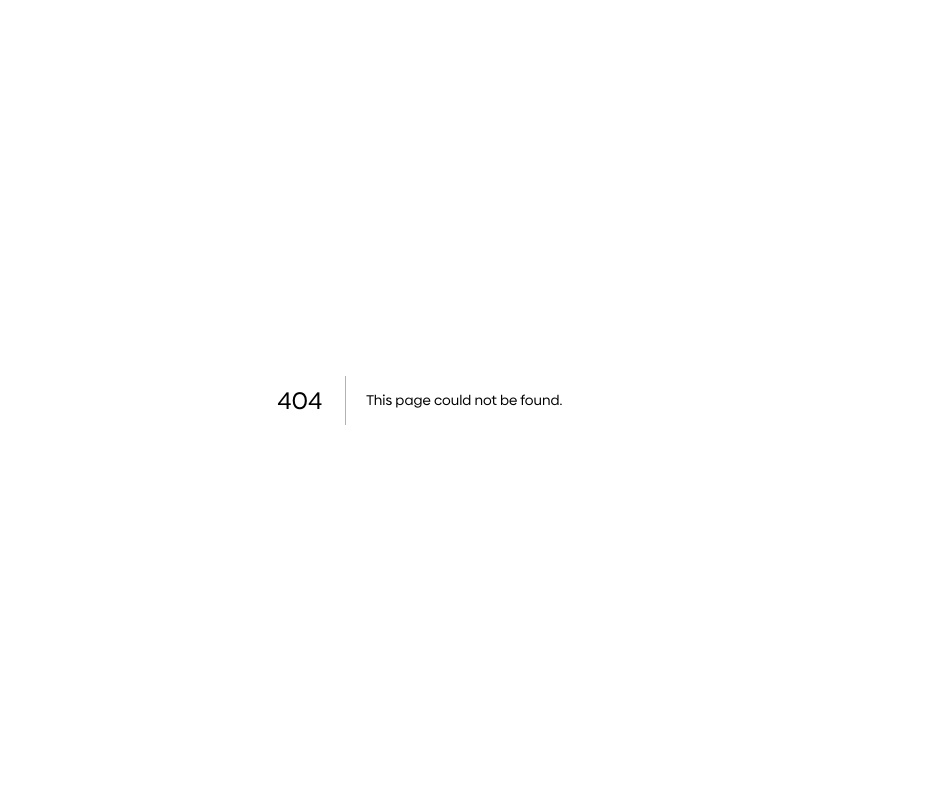
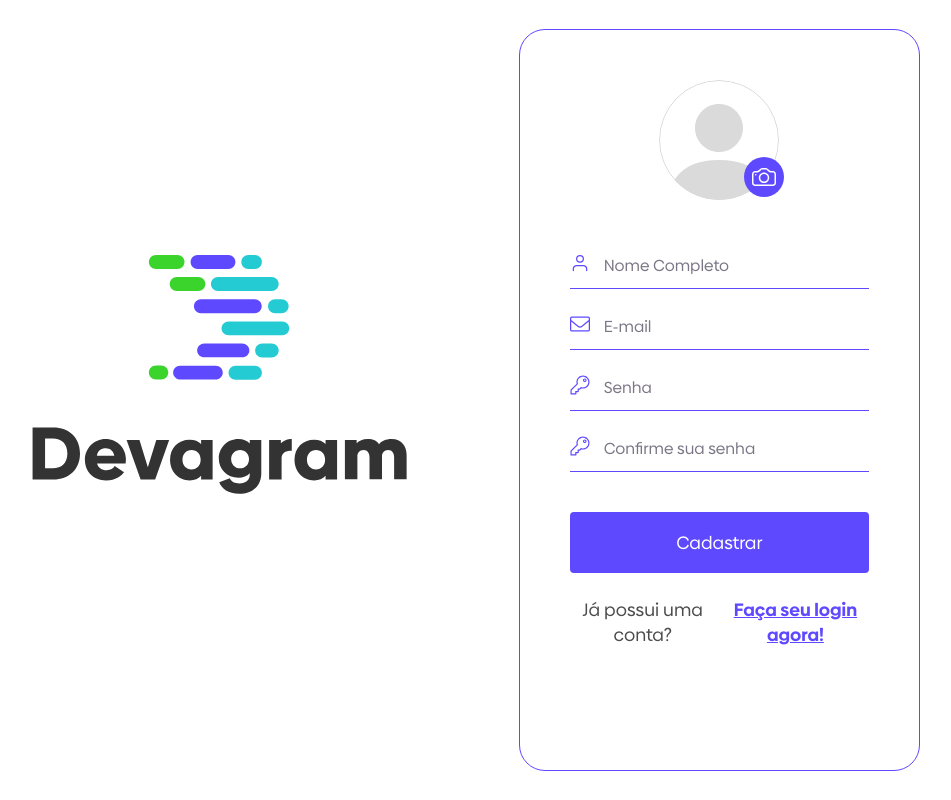
Before and after one commit to fvalgreen/devagram-react, a Next.js app: page /cadastro in a window 1280 px wide. Before the commit this address had no page. Shown: the whole page, without its empty margins (220-1171 px from the left). Built offline with nearby package versions, Linux system fonts and the light colour scheme.

Commit message:
Tela Cadastro

```diff
--- /dev/null
+++ b/pages/cadastro/cadastro.scss
@@ -0,0 +1,36 @@
+.paginaCadastro{
+  .uploadImagemContainer{
+    text-align: center;
+    position: relative;
+    margin-bottom: 48px;
+
+    .avatarPreview{
+      height: 120px;
+      width: 120px;
+    }
+
+    &::after{
+      content: url('/imagens/camera.svg');
+      width: 48px;
+      height: 48px;
+      position: absolute;
+      right: 0;
+      left: 90px;
+      bottom: 0;
+      margin: auto;
+
+    }
+  }
+  @media screen and (min-width: $desktopBreakPoint){
+    .rodapePaginaPublica{
+    display: flex;
+    justify-content: center;
+
+    p{
+      margin-right: 6px;
+    }
+
+  }
+  }
+
+}
--- /dev/null
+++ b/pages/cadastro/index.js
@@ -0,0 +1,77 @@
+import imagemLogo from "../../public/imagens/logo.svg";
+import InputPublico from "../../components/inputPublico";
+import imagemEnvelope from "../../public/imagens/envelope.svg";
+import imagemChave from "../../public/imagens/chave.svg";
+import imagemUsuarioAtivo from "../../public/imagens/usuarioAtivo.svg";
+import imagemAvatar from "../../public/imagens/avatar.svg"
+import Botao from "../../components/botao";
+import UploadImagem from "../../components/uploadImagem";
+import Image from "next/image";
+import Link from "next/link";
+import { useState } from "react";
+
+export default function cadastro() {
+  const [nome, setNome] = useState("");
+  const [email, setEmail] = useState("");
+  const [senha, setSenha] = useState("");
+  const [confirmacaoSenha, setConfirmacaoSenha] = useState("");
+  const [imagem, setImagem] = useState(null);
+  return (
+    <>
+      <section className={`paginaCadastro paginaPublica`}>
+        <div className="logoContainer desktop">
+          <Image
+            src={imagemLogo}
+            alt="logotipo"
+            layout="fill"
+            className="logo"
+          />
+        </div>
+        <div className="conteudoPaginaPublica">
+          <form>
+            <UploadImagem
+              imagemPreviewClassName={'avatar avatarPreview'}
+              imagemPreview={imagem?.preview || imagemAvatar.src}
+              setImagem={setImagem}
+
+            />
+            <InputPublico
+              imagem={imagemUsuarioAtivo}
+              texto="Nome Completo"
+              tipo="text"
+              aoAlterarValor={(e) => setNome(e.target.value)}
+              valor={nome}
+            />
+            <InputPublico
+              imagem={imagemEnvelope}
+              texto="E-mail"
+              tipo="email"
+              aoAlterarValor={(e) => setEmail(e.target.value)}
+              valor={email}
+            />
+            <InputPublico
+              imagem={imagemChave}
+              texto="Senha"
+              tipo="password"
+              aoAlterarValor={(e) => setSenha(e.target.value)}
+              valor={senha}
+            />
+            <InputPublico
+              imagem={imagemChave}
+              texto="Confirme sua senha"
+              tipo="password"
+              aoAlterarValor={(e) => setConfirmacaoSenha(e.target.value)}
+              valor={confirmacaoSenha}
+            />
+            <Botao texto="Cadastrar" tipo="submit" desabilitado={false} />
+          </form>
+          <div className="rodapePaginaPublica">
+            <p>Já possui uma conta?</p>
+            <Link href={"/"}>Faça seu login agora!</Link>
+        </div>
+        </div>
+
+      </section>
+    </>
+  );
+}
--- a/styles/globals.scss
+++ b/styles/globals.scss
@@ -38,7 +38,24 @@ input{
 
 }
 
+.desktop{
+  @media screen and (min-width: $desktopBreakPoint) {
+    display: block;
+  }
+  @media screen and (max-width: calc($desktopBreakPoint - 1px)) {
+    display: none;
+  }
+}
+.mobile{
+  @media screen and (min-width: $desktopBreakPoint) {
+    display: none;
+  }
+  @media screen and (max-width: calc($desktopBreakPoint - 1px)) {
+    display: block;
+  }
+}
 
 @import '../components/botao/botao.scss';
 @import './paginaPublica.scss';
 @import '../components/inputPublico/inputPublico.scss';
+@import '../pages/cadastro/cadastro.scss';
--- a/styles/paginaPublica.scss
+++ b/styles/paginaPublica.scss
@@ -55,6 +55,7 @@
     .conteudoPaginaPublica{
       flex: 1;
       width: 30%;
+      height: 80%;
       border: 1px solid $corPrimaria2;
       border-radius: 26px;
       padding: 50px;
```
